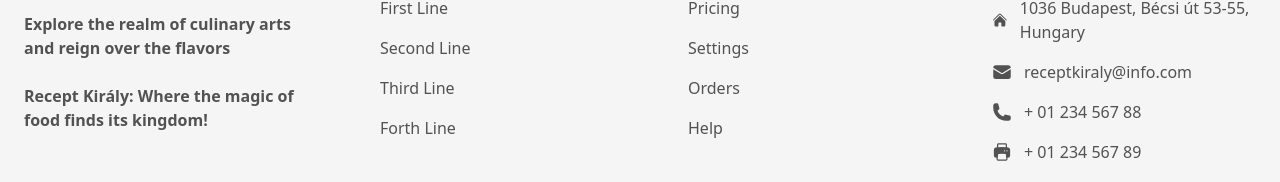
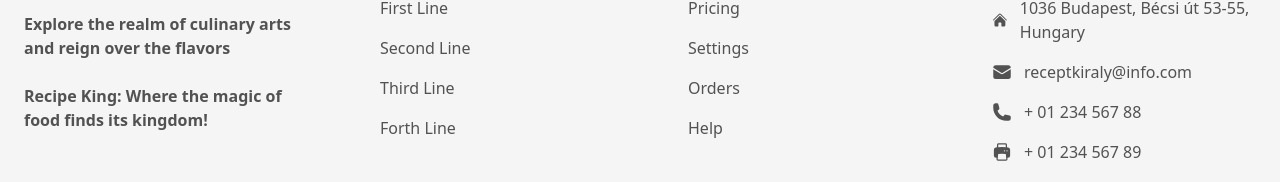
Before and after one commit to progmatic-fs-2023/receptkiraly, a React (Vite) app in the folder client/: page /termsofuse in a window 1280 px wide. Shown: the part 614-796 px from the top of the page. Built offline with nearby package versions, Linux system fonts and the light colour scheme.

Commit message:
Recept Király text chaged to Recipe King text

```diff
--- a/client/src/components/Footer.jsx
+++ b/client/src/components/Footer.jsx
@@ -96,7 +96,7 @@ function Footer() {
               </Link>
             </h6>
             <p>Explore the realm of culinary arts and reign over the flavors</p> <br />
-            <p>Recept Király: Where the magic of food finds its kingdom!</p>
+            <p>Recipe King: Where the magic of food finds its kingdom!</p>
           </div>
           {/* <!-- Products section --> */}
           <div className="pl-10">
```
